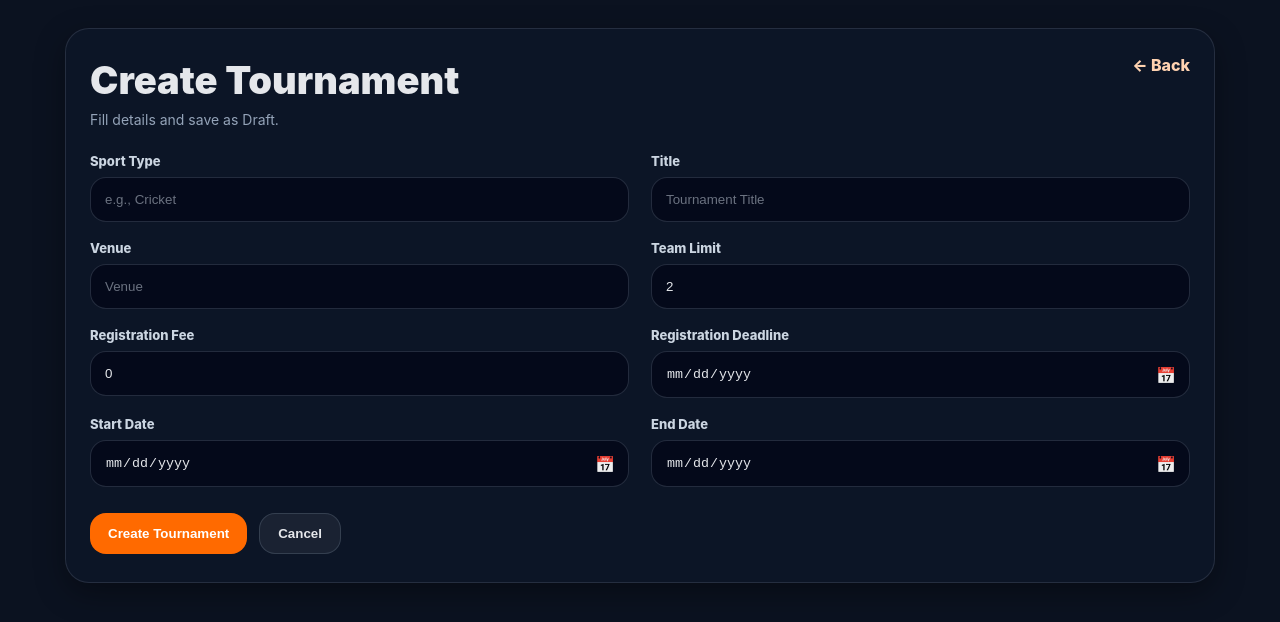
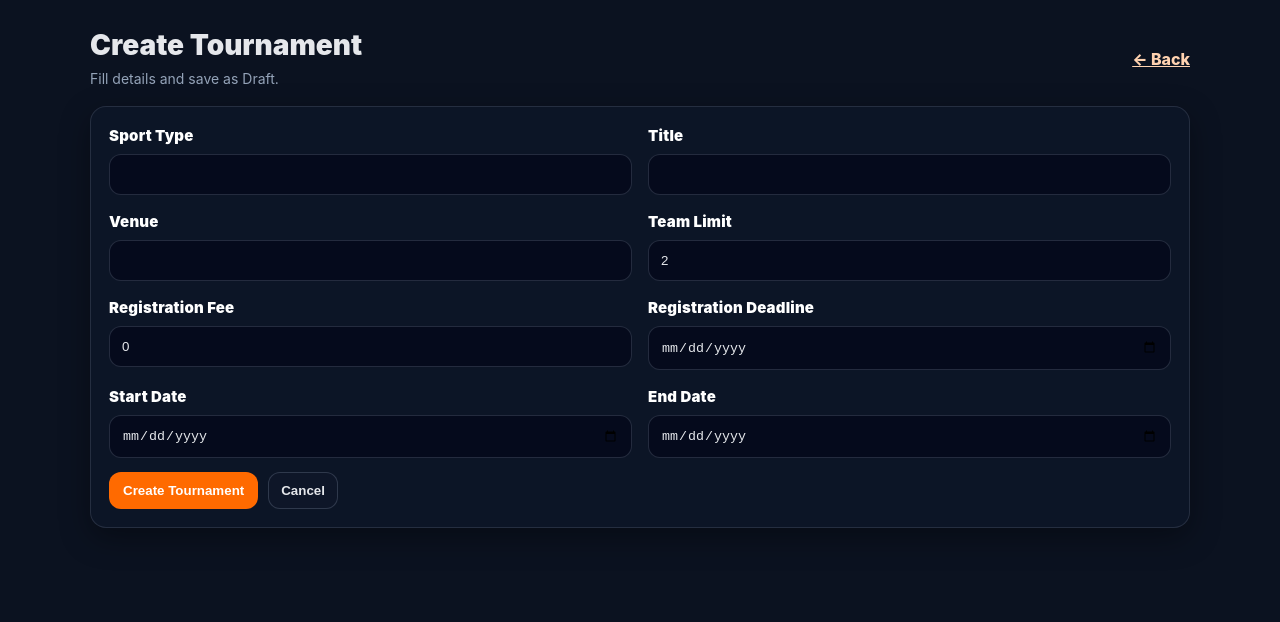
Before and after one commit to HasiniHeshara/sport, a React (Create React App) app in the folder frontend/: page /organizer/tournaments/new in a window 1280 px wide. Shown: the top 622 px of the page. Built offline with nearby package versions, Linux system fonts and the light colour scheme.

Commit message:
Add validation for create and edit tournament forms
Added form validations for create and edit tournament pages.

```diff
--- a/frontend/src/pages/Organizer/CreateTournament.jsx
+++ b/frontend/src/pages/Organizer/CreateTournament.jsx
@@ -1,7 +1,7 @@
 import { useState } from "react";
 import { useNavigate, Link } from "react-router-dom";
 import api from "../../services/api";
-import "./CreateTournament.css";
+import "../Tournaments/Tournaments.css";
 
 export default function CreateTournament() {
   const navigate = useNavigate();
@@ -24,17 +24,57 @@ export default function CreateTournament() {
   const [msg, setMsg] = useState("");
   const [loading, setLoading] = useState(false);
 
-  const onChange = (e) =>
+  const onChange = (e) => {
     setForm((p) => ({ ...p, [e.target.name]: e.target.value }));
+  };
+
+  const validateForm = () => {
+    if (!form.sportType.trim()) return "Sport Type is required";
+    if (!form.title.trim()) return "Title is required";
+    if (!form.venue.trim()) return "Venue is required";
+
+    if (form.title.trim().length < 3) return "Title must be at least 3 characters";
+    if (form.venue.trim().length < 3) return "Venue must be at least 3 characters";
+
+    if (Number(form.teamLimit) < 2) return "Team Limit must be at least 2";
+    if (Number(form.registrationFee) < 0) return "Registration Fee cannot be negative";
+
+    if (!form.registrationDeadline) return "Registration Deadline is required";
+    if (!form.startDate) return "Start Date is required";
+    if (!form.endDate) return "End Date is required";
+
+    if (new Date(form.startDate) > new Date(form.endDate)) {
+      return "Start Date cannot be after End Date";
+    }
+
+    if (new Date(form.registrationDeadline) >= new Date(form.startDate)) {
+      return "Registration Deadline must be before Start Date";
+    }
+
+    return "";
+  };
 
   const submit = async (e) => {
     e.preventDefault();
     setMsg("");
+
+    if (!organizerId) {
+      setMsg("Please login as organizer first.");
+      return;
+    }
+
+    const error = validateForm();
+    if (error) {
+      setMsg(error);
+      return;
+    }
+
+    try {
       setLoading(true);
 
-    try {
       await api.post("/api/tournaments", {
         ...form,
+        organizerId,
         teamLimit: Number(form.teamLimit),
         registrationFee: Number(form.registrationFee),
       });
@@ -48,24 +88,27 @@ export default function CreateTournament() {
   };
 
   return (
-    <div className="ct-page">
-      <div className="ct-card">
-        <Link className="ct-back" to="/organizer-dashboard">
-          ← Back
-        </Link>
+    <div className="sp-page">
+      <div className="sp-container">
+        <div className="sp-head">
+          <div>
+            <h2 className="sp-title">Create Tournament</h2>
+            <p className="sp-subtitle">Fill details and save as Draft.</p>
+          </div>
 
-        <h2 className="ct-title">Create Tournament</h2>
-        <p className="ct-subtitle">Fill details and save as Draft.</p>
+          <Link className="sp-link" to="/organizer-dashboard">← Back</Link>
+        </div>
 
-        {msg && <div className="ct-error">{msg}</div>}
+        {msg && <p className="sp-error">{msg}</p>}
 
-        <form className="ct-form" onSubmit={submit}>
+        <div className="sp-formCard">
+          <form onSubmit={submit}>
+            <div className="sp-formGrid">
               <div>
-            <label className="ct-label">Sport Type</label>
+                <label className="sp-label">Sport Type</label>
                 <input
-              className="ct-input"
+                  className="sp-input"
                   name="sportType"
-              placeholder="e.g., Cricket"
                   value={form.sportType}
                   onChange={onChange}
                   required
@@ -73,11 +116,10 @@ export default function CreateTournament() {
               </div>
 
               <div>
-            <label className="ct-label">Title</label>
+                <label className="sp-label">Title</label>
                 <input
-              className="ct-input"
+                  className="sp-input"
                   name="title"
-              placeholder="Tournament Title"
                   value={form.title}
                   onChange={onChange}
                   required
@@ -85,11 +127,10 @@ export default function CreateTournament() {
               </div>
 
               <div>
-            <label className="ct-label">Venue</label>
+                <label className="sp-label">Venue</label>
                 <input
-              className="ct-input"
+                  className="sp-input"
                   name="venue"
-              placeholder="Venue"
                   value={form.venue}
                   onChange={onChange}
                   required
@@ -97,12 +138,12 @@ export default function CreateTournament() {
               </div>
 
               <div>
-            <label className="ct-label">Team Limit</label>
+                <label className="sp-label">Team Limit</label>
                 <input
-              className="ct-input"
+                  className="sp-input"
                   name="teamLimit"
                   type="number"
-              min="1"
+                  min="2"
                   value={form.teamLimit}
                   onChange={onChange}
                   required
@@ -110,9 +151,9 @@ export default function CreateTournament() {
               </div>
 
               <div>
-            <label className="ct-label">Registration Fee</label>
+                <label className="sp-label">Registration Fee</label>
                 <input
-              className="ct-input"
+                  className="sp-input"
                   name="registrationFee"
                   type="number"
                   min="0"
@@ -122,57 +163,49 @@ export default function CreateTournament() {
               </div>
 
               <div>
-            <label className="ct-label">Registration Deadline</label>
-            <div className="ct-dateWrap">
+                <label className="sp-label">Registration Deadline</label>
                 <input
-                className="ct-input ct-dateInput"
+                  className="sp-input"
                   name="registrationDeadline"
                   type="date"
                   value={form.registrationDeadline}
                   onChange={onChange}
                   required
                 />
-              <span className="ct-dateIcon">📅</span>
-            </div>
               </div>
 
               <div>
-            <label className="ct-label">Start Date</label>
-            <div className="ct-dateWrap">
+                <label className="sp-label">Start Date</label>
                 <input
-                className="ct-input ct-dateInput"
+                  className="sp-input"
                   name="startDate"
                   type="date"
                   value={form.startDate}
                   onChange={onChange}
                   required
                 />
-              <span className="ct-dateIcon">📅</span>
-            </div>
               </div>
 
               <div>
-            <label className="ct-label">End Date</label>
-            <div className="ct-dateWrap">
+                <label className="sp-label">End Date</label>
                 <input
-                className="ct-input ct-dateInput"
+                  className="sp-input"
                   name="endDate"
                   type="date"
                   value={form.endDate}
                   onChange={onChange}
                   required
                 />
-              <span className="ct-dateIcon">📅</span>
               </div>
             </div>
 
-          <div className="ct-actions">
-            <button className="ct-btnPrimary" type="submit" disabled={loading}>
-              {loading ? "Saving..." : "Create Tournament"}
+            <div className="sp-formActions">
+              <button className="sp-btn" type="submit" disabled={loading}>
+                {loading ? "Creating..." : "Create Tournament"}
               </button>
 
               <button
-              className="ct-btnSecondary"
+                className="sp-btnDark"
                 type="button"
                 onClick={() => navigate("/organizer-dashboard")}
               >
@@ -182,5 +215,6 @@ export default function CreateTournament() {
           </form>
         </div>
       </div>
+    </div>
   );
 }
--- a/frontend/src/pages/Organizer/EditTournament.jsx
+++ b/frontend/src/pages/Organizer/EditTournament.jsx
@@ -69,12 +69,55 @@ export default function EditTournament() {
     setForm((p) => ({ ...p, [e.target.name]: e.target.value }));
   };
 
+  const validateForm = () => {
+    if (!organizerId) return "Please login as organizer first.";
+
+    if (!form.sportType.trim()) return "Sport Type is required.";
+    if (!form.title.trim()) return "Title is required.";
+    if (!form.venue.trim()) return "Venue is required.";
+
+    if (form.title.trim().length < 3) {
+      return "Title must be at least 3 characters.";
+    }
+
+    if (form.venue.trim().length < 3) {
+      return "Venue must be at least 3 characters.";
+    }
+
+    if (!form.registrationDeadline) return "Registration Deadline is required.";
+    if (!form.startDate) return "Start Date is required.";
+    if (!form.endDate) return "End Date is required.";
+
+    if (Number(form.teamLimit) < 2) {
+      return "Team Limit must be at least 2.";
+    }
+
+    if (Number(form.registrationFee) < 0) {
+      return "Registration Fee cannot be negative.";
+    }
+
+    const deadline = new Date(form.registrationDeadline);
+    const start = new Date(form.startDate);
+    const end = new Date(form.endDate);
+
+    if (start > end) {
+      return "Start Date cannot be after End Date.";
+    }
+
+    if (deadline >= start) {
+      return "Registration Deadline must be before Start Date.";
+    }
+
+    return "";
+  };
+
   const submit = async (e) => {
     e.preventDefault();
     setMsg("");
 
-    if (!organizerId) {
-      setMsg("Please login as organizer first.");
+    const validationError = validateForm();
+    if (validationError) {
+      setMsg(validationError);
       return;
     }
 
@@ -164,7 +207,7 @@ export default function EditTournament() {
                   className="sp-input"
                   name="teamLimit"
                   type="number"
-                  min="1"
+                  min="2"
                   value={form.teamLimit}
                   onChange={onChange}
                   required
```
Lines whose indentation alone changed are shown as unchanged.
